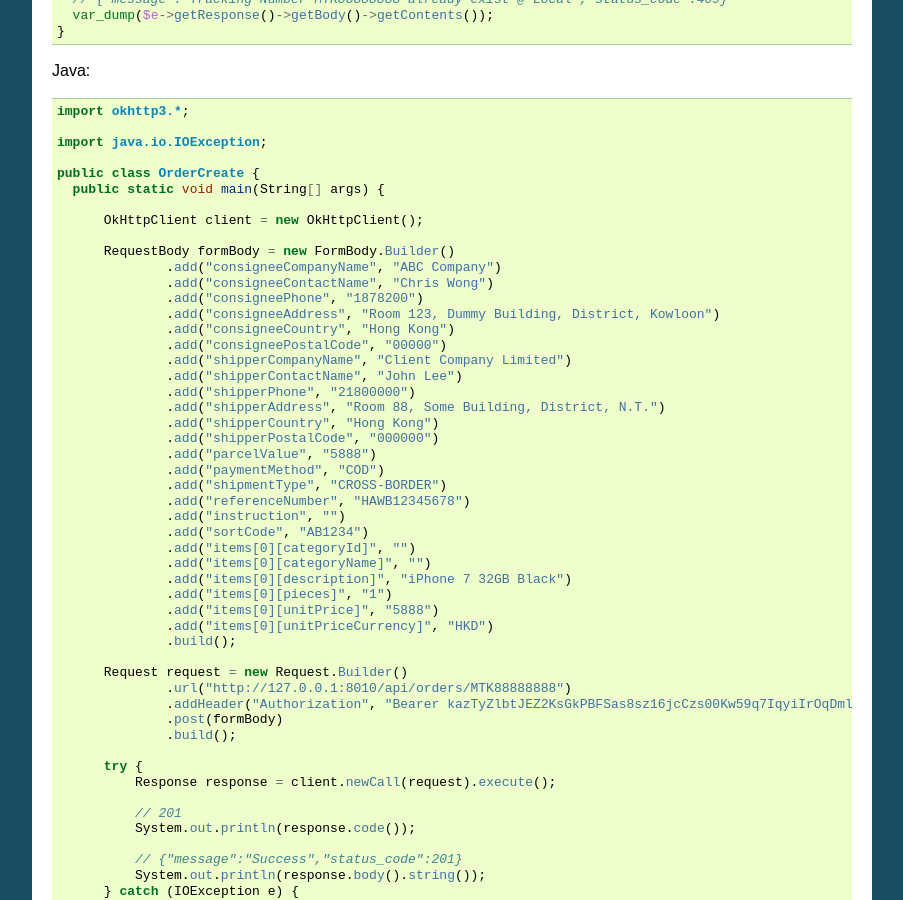
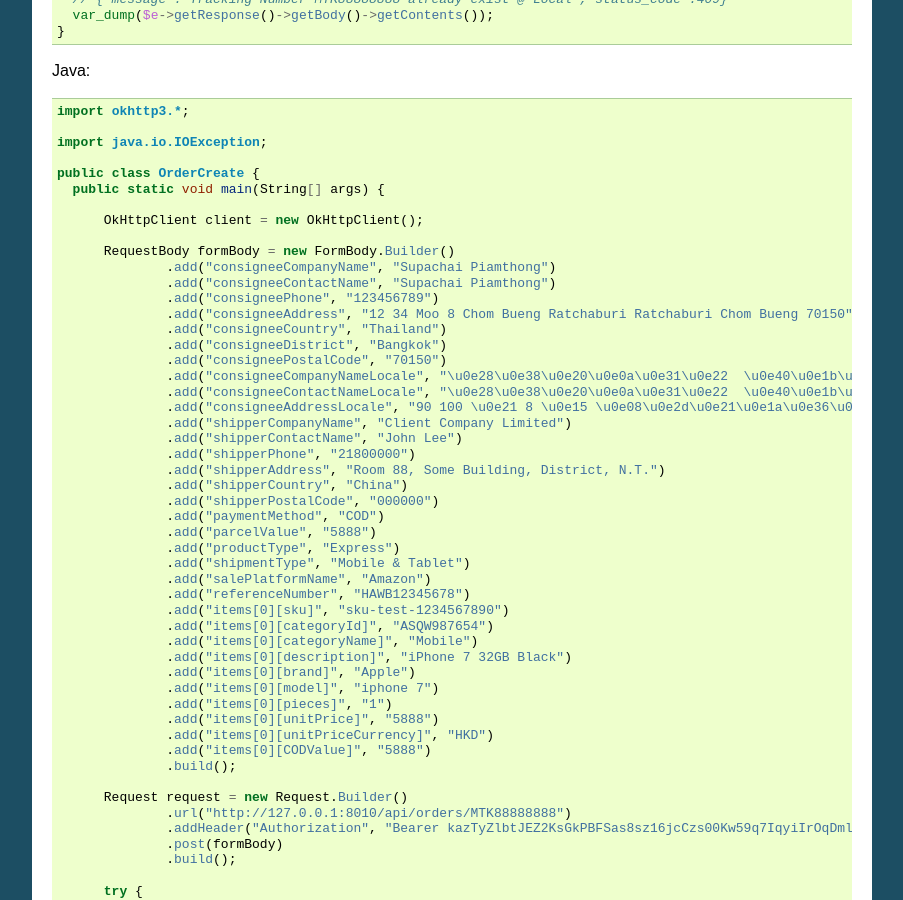
Before and after one commit to timeslogistics/times-oms-api-docs, a Sphinx documentation site: the page built from docs/sample_code.rst, in a window 1280 px wide and 900 px high, scrolled down 1271 px. Shown: the whole window, without its empty margins (198-1101 px from the left). Built offline with Sphinx 7.4.7, drawn with Linux system fonts in a browser that asks for light colours.

Commit message:
Update sample_code.rst

```diff
--- a/docs/sample_code.rst
+++ b/docs/sample_code.rst
@@ -94,30 +94,38 @@ Java:
         OkHttpClient client = new OkHttpClient();
 
         RequestBody formBody = new FormBody.Builder()
-                .add("consigneeCompanyName", "ABC Company")
-                .add("consigneeContactName", "Chris Wong")
-                .add("consigneePhone", "1878200")
-                .add("consigneeAddress", "Room 123, Dummy Building, District, Kowloon")
-                .add("consigneeCountry", "Hong Kong")
-                .add("consigneePostalCode", "00000")
+                .add("consigneeCompanyName", "Supachai Piamthong")
+                .add("consigneeContactName", "Supachai Piamthong")
+                .add("consigneePhone", "123456789")
+                .add("consigneeAddress", "12 34 Moo 8 Chom Bueng Ratchaburi Ratchaburi Chom Bueng 70150")
+                .add("consigneeCountry", "Thailand")
+                .add("consigneeDistrict", "Bangkok")
+                .add("consigneePostalCode", "70150")
+                .add("consigneeCompanyNameLocale", "\u0e28\u0e38\u0e20\u0e0a\u0e31\u0e22  \u0e40\u0e1b\u0e35\u0e48\u0e22\u0e21\u0e17\u0e2d\u0e07")
+                .add("consigneeContactNameLocale", "\u0e28\u0e38\u0e20\u0e0a\u0e31\u0e22  \u0e40\u0e1b\u0e35\u0e48\u0e22\u0e21\u0e17\u0e2d\u0e07")
+                .add("consigneeAddressLocale", "90 100 \u0e21 8 \u0e15 \u0e08\u0e2d\u0e21\u0e1a\u0e36\u0e07  \u0e23\u0e32\u0e0a\u0e1a\u0e38\u0e23\u0e35  Ratchaburi \u0e08\u0e2d\u0e21\u0e1a\u0e36\u0e07  Chom Bueng 70150")
                 .add("shipperCompanyName", "Client Company Limited")
                 .add("shipperContactName", "John Lee")
                 .add("shipperPhone", "21800000")
                 .add("shipperAddress", "Room 88, Some Building, District, N.T.")
-                .add("shipperCountry", "Hong Kong")
+                .add("shipperCountry", "China")
                 .add("shipperPostalCode", "000000")
+                .add("paymentMethod", "COD")
                 .add("parcelValue", "5888")
-                .add("paymentMethod", "COD")
-                .add("shipmentType", "CROSS-BORDER")
+                .add("productType", "Express")
+                .add("shipmentType", "Mobile & Tablet")
+                .add("salePlatformName", "Amazon")
                 .add("referenceNumber", "HAWB12345678")
-                .add("instruction", "")
-                .add("sortCode", "AB1234")
-                .add("items[0][categoryId]", "")
-                .add("items[0][categoryName]", "")
+                .add("items[0][sku]", "sku-test-1234567890")
+                .add("items[0][categoryId]", "ASQW987654")
+                .add("items[0][categoryName]", "Mobile")
                 .add("items[0][description]", "iPhone 7 32GB Black")
+                .add("items[0][brand]", "Apple")
+                .add("items[0][model]", "iphone 7")
                 .add("items[0][pieces]", "1")
                 .add("items[0][unitPrice]", "5888")
                 .add("items[0][unitPriceCurrency]", "HKD")
+                .add("items[0][CODValue]", "5888")
                 .build();
 
         Request request = new Request.Builder()
```
